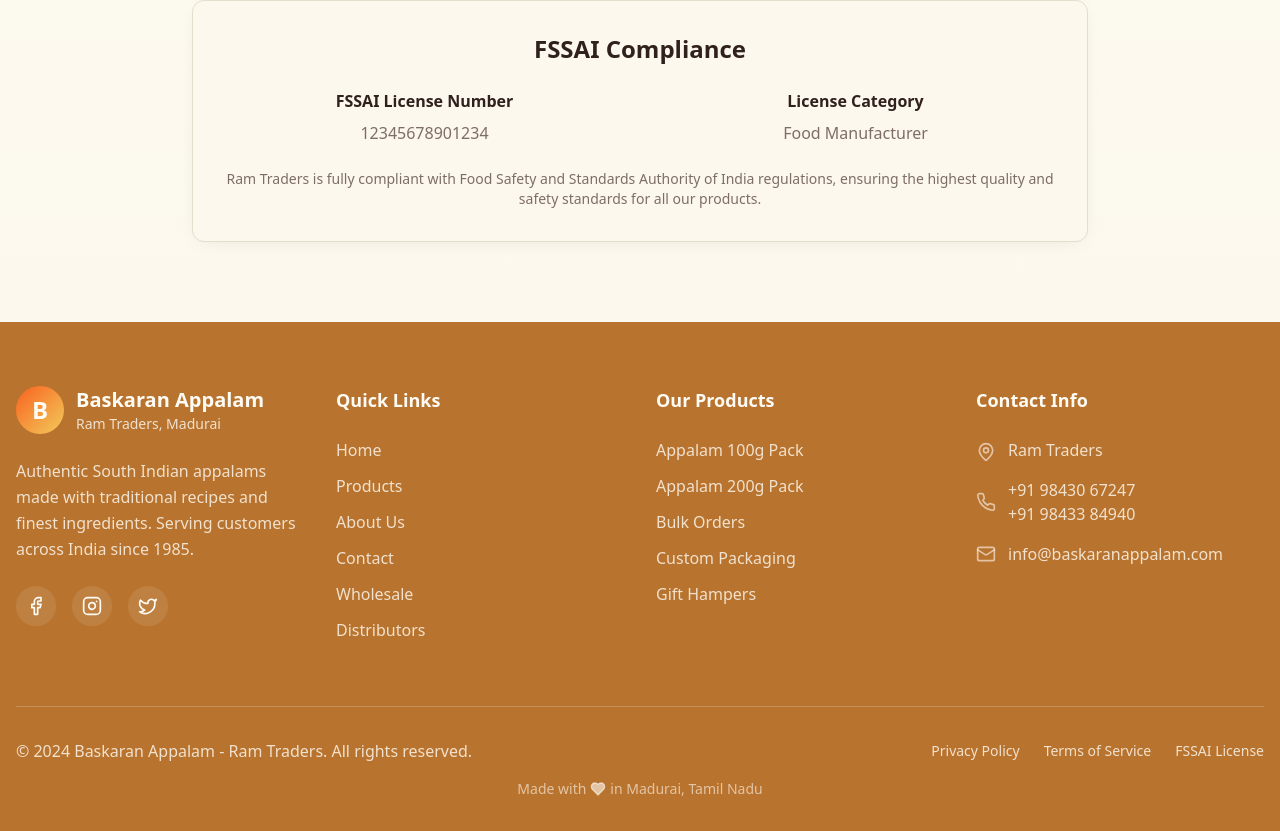
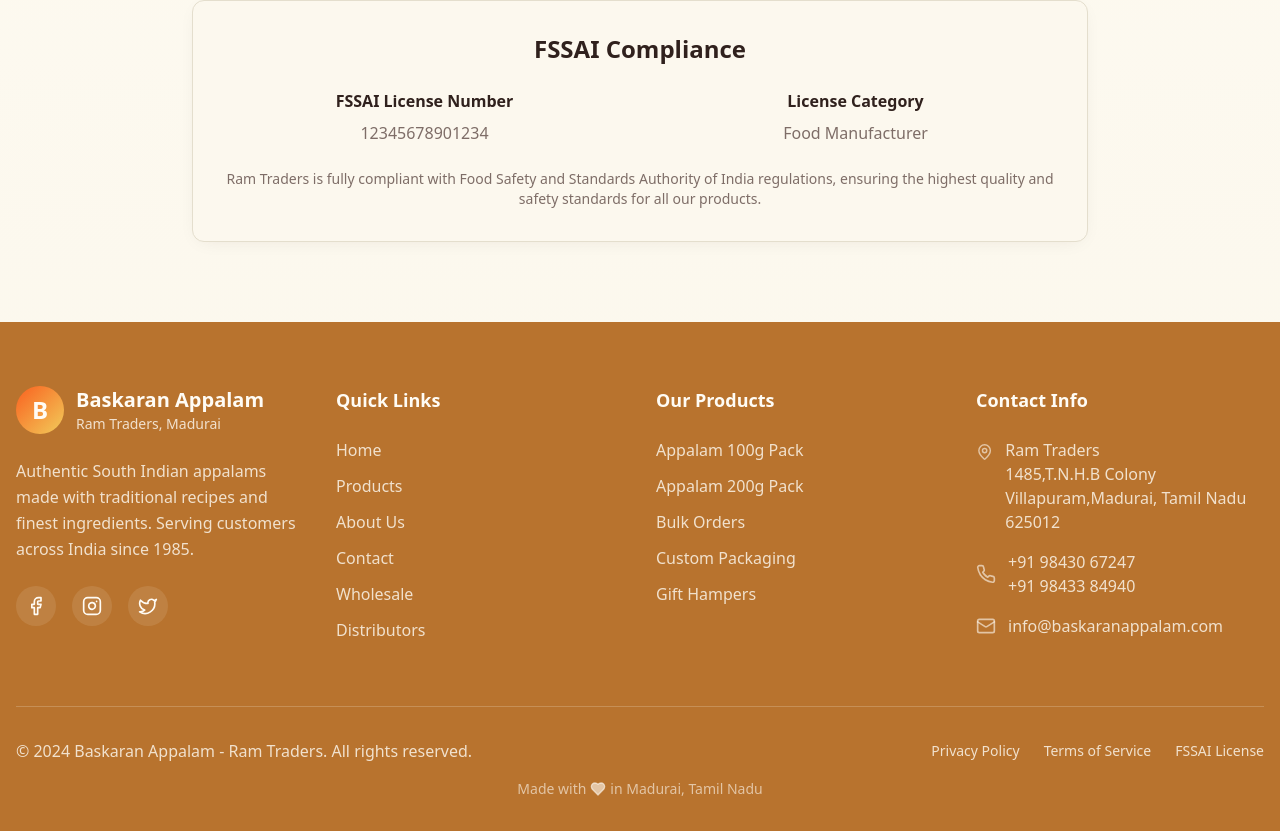
Before and after one commit to iamkasi03/appalam-brand-bazaar, a React (Vite) app: page / in a window 1280 px wide. Shown: the part 5013-5844 px from the top of the page. Built offline with nearby package versions, Linux system fonts and the light colour scheme.

Commit message:
Update footer address
Update the address in the footer to the current address.

```diff
--- a/src/components/Footer.tsx
+++ b/src/components/Footer.tsx
@@ -67,6 +67,8 @@ const Footer = () => {
                 <MapPin className="w-5 h-5 mt-1 text-heritage-foreground/60" />
                 <div>
                   <p className="text-heritage-foreground/80">Ram Traders</p>
+                  <p className="text-heritage-foreground/80">1485,T.N.H.B Colony</p>
+                  <p className="text-heritage-foreground/80">Villapuram,Madurai, Tamil Nadu 625012</p>
                 </div>
               </div>
 
```
